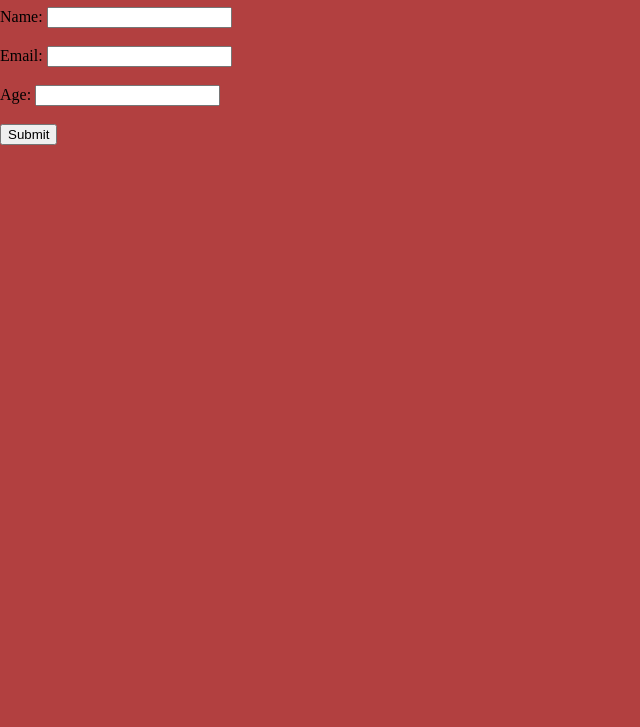
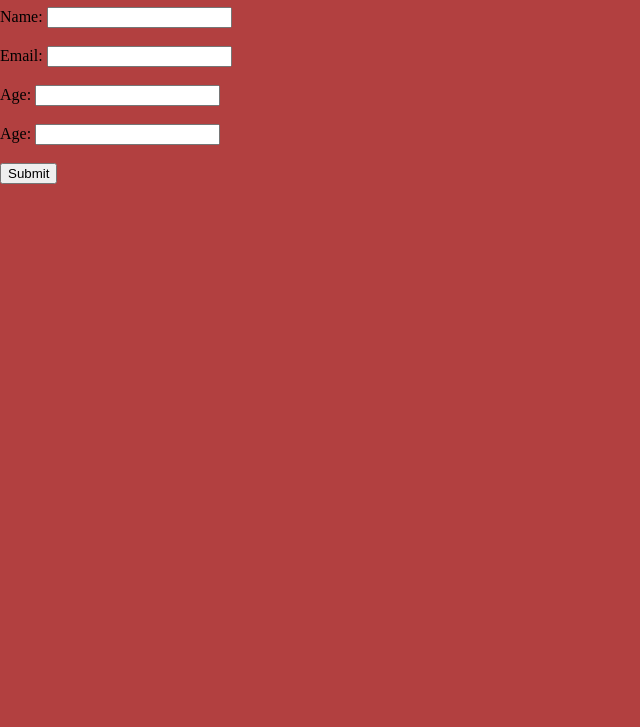
Before and after one commit to Anuja-Patil-15/github-practice, a plain HTML site: page form.html in a window 1280 px wide. Shown: the part 73-800 px from the top of the page, without its empty margins (0-640 px from the left). Drawn offline with Linux system fonts and the light colour scheme.

Commit message:
changes in b1

```diff
--- a/form.html
+++ b/form.html
@@ -18,6 +18,10 @@
         <label for="age">Age:</label>
         <input type="number" id="age" name="age" min="0"><br><br>
 
+       <label for="age">Age:</label>
+        <input type="number" id="age" name="age" min="0"><br><br>
+
+
         <button type="submit">Submit</button>
     </form>
 </body>
```
